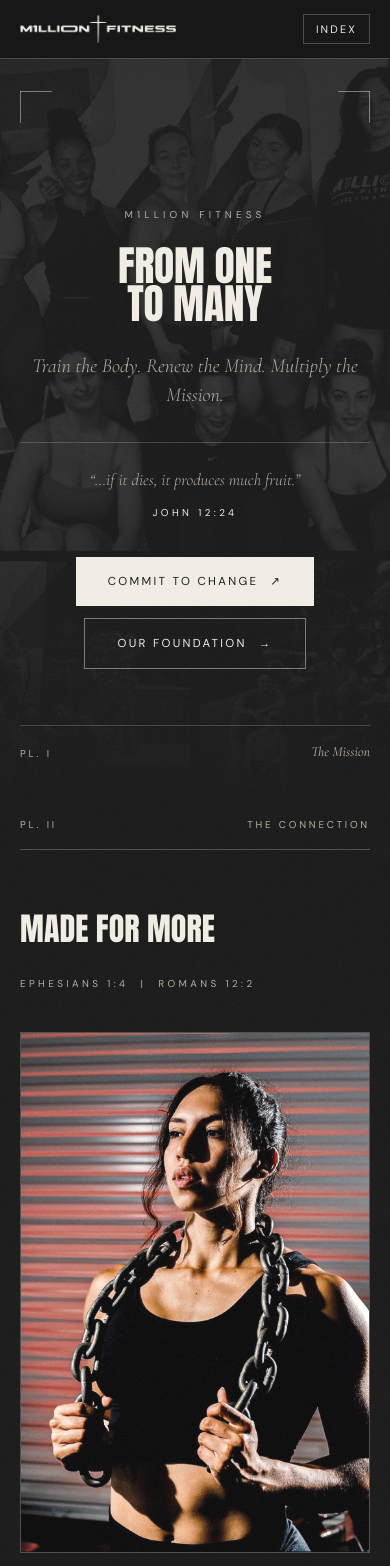
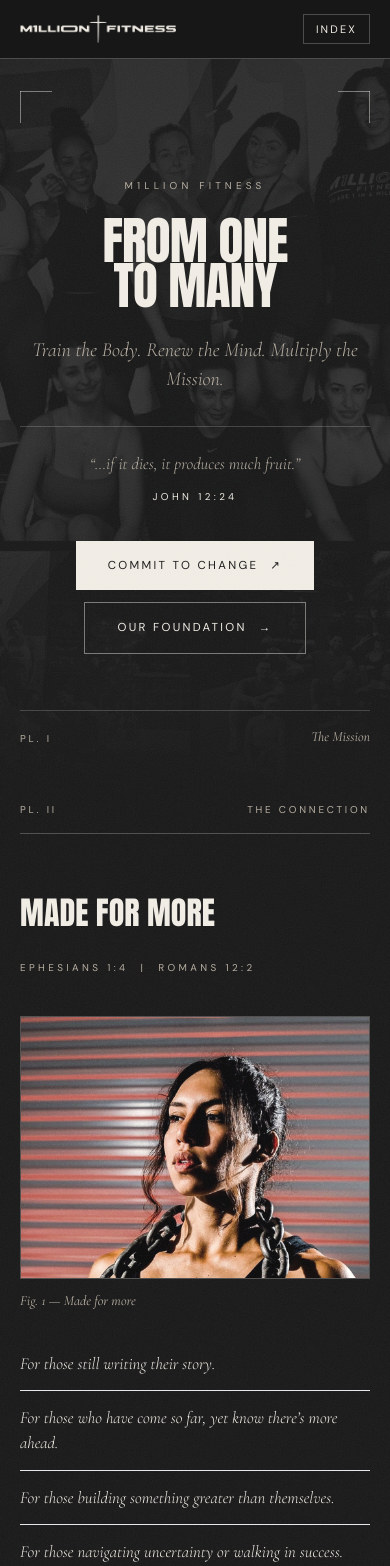
Before and after one commit to Sergi0987/M1llion-Netlify, a React (Vite) app: page / in a window 390 px wide. Shown: the top 1566 px of the page. Built offline with nearby package versions, Linux system fonts and the light colour scheme.

Commit message:
Enlarge the frontispiece headline and shorten photographs on phones
Every photograph now takes a shallower crop below the sm breakpoint, where a
4:5 frame filled most of the screen, and the frontispiece leaves the next
plate peeking.

```diff
--- a/src/pages/Home.jsx
+++ b/src/pages/Home.jsx
@@ -304,7 +304,7 @@ export default function Home({ theme, setTheme }) {
             <div className="absolute inset-0 bg-gradient-to-b from-obsidian/55 via-obsidian/30 to-obsidian" />
           </div>
 
-          <div className="m1-grain m1-grain-light relative z-10 mx-auto flex min-h-[max(34rem,88svh)] max-w-[86rem] flex-col justify-end px-5 pb-10 pt-16 sm:px-8 sm:pb-14 sm:pt-24">
+          <div className="m1-grain m1-grain-light relative z-10 mx-auto flex min-h-[max(30rem,78svh)] max-w-[86rem] sm:min-h-[max(34rem,88svh)] flex-col justify-end px-5 pb-10 pt-16 sm:px-8 sm:pb-14 sm:pt-24">
             {/* Registration marks — the plate's own corner furniture, holding the
                 top of the sheet without putting a label above the headline. */}
             <div aria-hidden="true" className="pointer-events-none absolute left-5 top-8 sm:left-8 sm:top-12">
@@ -315,10 +315,10 @@ export default function Home({ theme, setTheme }) {
               <span className="absolute right-0 h-px w-8 bg-bone/45" />
               <span className="absolute right-0 h-8 w-px bg-bone/45" />
             </div>
-            <div className="mx-auto max-w-4xl py-14 text-center sm:py-20">
+            <div className="mx-auto max-w-5xl py-14 text-center sm:py-20">
               <p className="text-[0.62rem] uppercase tracking-[0.42em] text-taupe">M1LLION Fitness</p>
 
-              <h1 className="mt-6 font-display text-[clamp(2.6rem,9vw,6rem)] uppercase leading-[0.92] tracking-[-0.005em]">
+              <h1 className="mt-6 font-display text-[clamp(3.2rem,13vw,8.5rem)] uppercase leading-[0.88] tracking-[-0.015em]">
                 From one
                 <br />
                 to many
@@ -385,7 +385,7 @@ export default function Home({ theme, setTheme }) {
                   onError={() => setStudySrc('/C14.jpeg')}
                   alt="Strength work in progress"
                   loading="lazy"
-                  className="m1-photo h-full w-full object-cover object-top"
+                  className="m1-photo aspect-[4/3] w-full object-cover object-top sm:aspect-auto sm:h-full"
                 />
               </div>
               <figcaption className={`mt-3 font-serif text-sm italic ${inkSoft}`}>
@@ -459,7 +459,7 @@ export default function Home({ theme, setTheme }) {
                     alt={step.alt}
                     loading="lazy"
                     className={`m1-photo w-full object-cover object-center ${
-                      step.wide ? 'aspect-[16/7]' : 'aspect-[4/3]'
+                      step.wide ? 'aspect-[3/2] sm:aspect-[16/7]' : 'aspect-[3/2] sm:aspect-[4/3]'
                     }`}
                   />
                 </div>
@@ -563,7 +563,7 @@ export default function Home({ theme, setTheme }) {
                   src="/headshot.png"
                   alt="Carolina coaching in the gym"
                   loading="lazy"
-                  className="m1-photo aspect-[4/5] w-full object-cover object-center"
+                  className="m1-photo aspect-[4/3] w-full object-cover object-center sm:aspect-[4/5]"
                 />
               </div>
               <figcaption className={`mt-3 font-serif text-sm italic ${inkSoft}`}>
--- a/src/pages/Story.jsx
+++ b/src/pages/Story.jsx
@@ -397,7 +397,7 @@ export default function Story({ theme, setTheme }) {
             return (
               <section key={block.caption} className="relative isolate">
                 <div className="mx-auto max-w-[86rem] px-5 py-12 sm:px-8 sm:py-16">
-                  <Slot caption={block.caption} ratio="aspect-[16/5]" />
+                  <Slot caption={block.caption} ratio="aspect-[3/2] sm:aspect-[16/5]" />
                 </div>
               </section>
             );
@@ -434,7 +434,7 @@ export default function Story({ theme, setTheme }) {
                       {hasFigure && figureFirst ? (
                         <div className="lg:order-2">
                           <div className="lg:sticky lg:top-28">
-                            <Slot caption={block.caption} ratio="aspect-[4/5]" />
+                            <Slot caption={block.caption} ratio="aspect-[4/3] sm:aspect-[4/5]" />
                           </div>
                         </div>
                       ) : null}
@@ -450,7 +450,7 @@ export default function Story({ theme, setTheme }) {
                       {hasFigure && !figureFirst ? (
                         <div>
                           <div className="lg:sticky lg:top-28">
-                            <Slot caption={block.caption} ratio="aspect-[4/5]" />
+                            <Slot caption={block.caption} ratio="aspect-[4/3] sm:aspect-[4/5]" />
                           </div>
                         </div>
                       ) : null}
```
